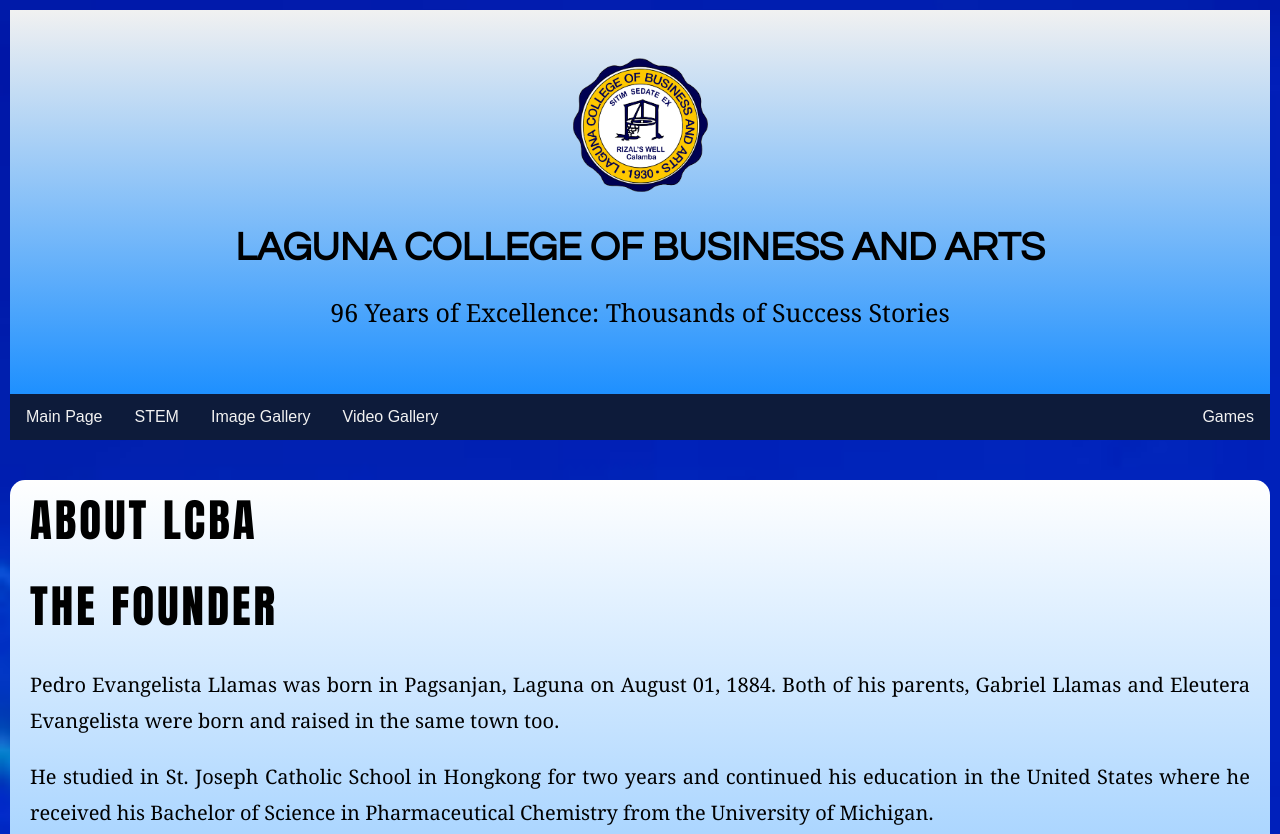
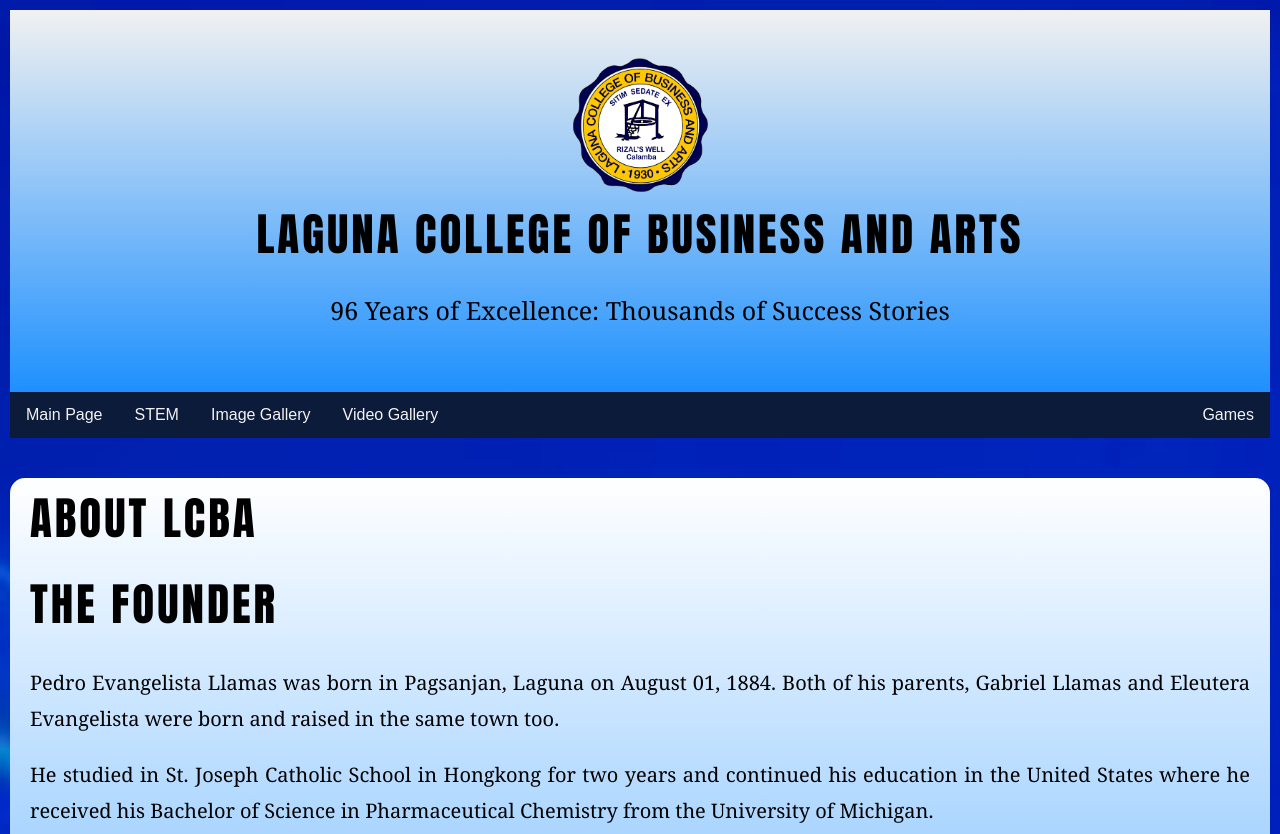
Before and after one commit to cherrybells/FINALDESTINATION, a plain HTML site: page About LCBA.html in a window 1280 px wide. Shown: the top 834 px of the page. Drawn offline with Linux system fonts and the light colour scheme.

Commit message:
Update About LCBA.html

```diff
--- a/About LCBA.html
+++ b/About LCBA.html
@@ -96,7 +96,7 @@
 
 <div class="header">
   <div class="logo"></div>
-  <h1 id="header h1">LAGUNA COLLEGE OF BUSINESS AND ARTS</h1>
+  <h1 id="STEM">LAGUNA COLLEGE OF BUSINESS AND ARTS</h1>
   <p>96 Years of Excellence: Thousands of Success Stories</p>
 </div>
 
```
